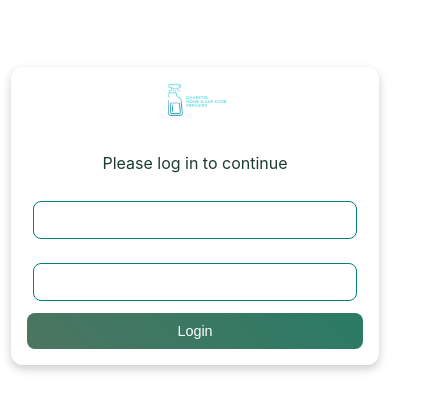
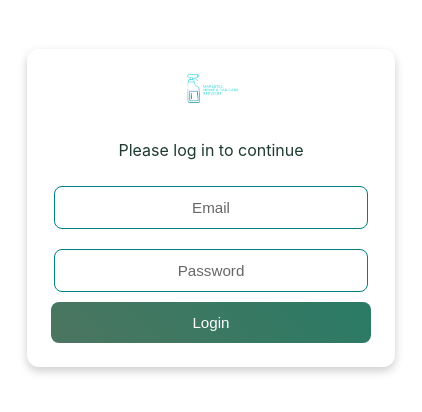
Before and after one commit to kennygray-dev/Sales-management-application, a React (Vite) app in the folder dakestel-dashboard-frontend/: page / in a window 390 px wide. Shown: the part 214-626 px from the top of the page, 422 px wide, since content can reach past the window. Built offline with nearby package versions, Linux system fonts and the light colour scheme.

Commit message:
new commit

```diff
--- a/dakestel-dashboard-frontend/src/components/Login.scss
+++ b/dakestel-dashboard-frontend/src/components/Login.scss
@@ -4,6 +4,10 @@ body {
   margin: 0;
   padding: 0;
   background: white;
+  display: flex;
+  justify-content: center;
+  align-items: center;
+  height: 100vh;
 }
 
 /* Glassmorphic Container */
@@ -11,56 +15,59 @@ body {
   display: flex;
   justify-content: center;
   align-items: center;
+  width: 100%;
   height: 100vh;
   background: white;
-  padding: 1rem; /* Add padding for smaller screens */
+  padding: 1rem;
 }
 
+/* Logo */
 .login-logo {
-  width: 100px; /* Slightly smaller logo for mobile */
+  width: 90px;
   height: auto;
   margin-bottom: 1rem;
 }
 
+/* Login Form */
 .login-form {
   background: rgba(255, 255, 255, 0.15);
-  padding: 1.5rem;
+  padding: 2rem;
   border-radius: 12px;
   box-shadow: 0px 4px 10px rgba(0, 0, 0, 0.2);
   text-align: center;
-  width: 100%; /* Full width on mobile */
-  max-width: 350px; /* Limit maximum width */
+  width: 100%;
+  max-width: 380px;
 }
 
 .login-form h2 {
   color: #444;
   margin-bottom: 1rem;
-  font-size: 1.5rem; /* Smaller font size for mobile */
+  font-size: 1.6rem;
 }
 
 /* Input Fields */
 .login-form input {
   width: 90%;
-  padding: 12px;
-  margin: 12px 0;
-  border: 0.5px solid teal;
+  padding: 14px;
+  margin: 10px 0;
+  border: 1px solid teal;
   border-radius: 8px;
-  background: rgba(255, 255, 255, 0.2);
+  background: rgba(255, 255, 255, 0.3);
   color: #333;
   font-size: 1rem;
   text-align: center;
+  outline: none;
 }
 
 /* Placeholder Style */
 .login-form input::placeholder {
-  color: rgba(255, 255, 255, 0.7);
-  border: none;
+  color: rgba(0, 0, 0, 0.6);
 }
 
 /* Modern Button */
 .login-form button {
   width: 100%;
-  padding: 12px;
+  padding: 14px;
   background: linear-gradient(45deg, #4c7560, #2a7b65);
   color: white;
   border: none;
@@ -102,7 +109,7 @@ button:disabled {
   cursor: not-allowed;
 }
 
-/* Error Message. */
+/* Error Message */
 .error-message {
   color: rgb(255, 78, 78);
   margin-top: 10px;
@@ -112,29 +119,30 @@ button:disabled {
 /* Mobile View Styles */
 @media (max-width: 480px) {
   .login-container {
-    padding: 0.5rem;
+    padding: 1rem;
   }
 
   .login-logo {
-    width: 80px;
+    width: 70px;
   }
 
   .login-form {
-    padding: 1rem;
-    width: 90%;
+    padding: 1.5rem;
+    width: 95%;
+    max-width: 320px;
   }
 
   .login-form h2 {
-    font-size: 1.3rem;
+    font-size: 1.4rem;
   }
 
   .login-form input {
-    padding: 10px;
-    font-size: 0.9rem;
+    padding: 12px;
+    font-size: 0.95rem;
   }
 
   .login-form button {
-    padding: 10px;
-    font-size: 0.9rem;
+    padding: 12px;
+    font-size: 0.95rem;
   }
 }
```
